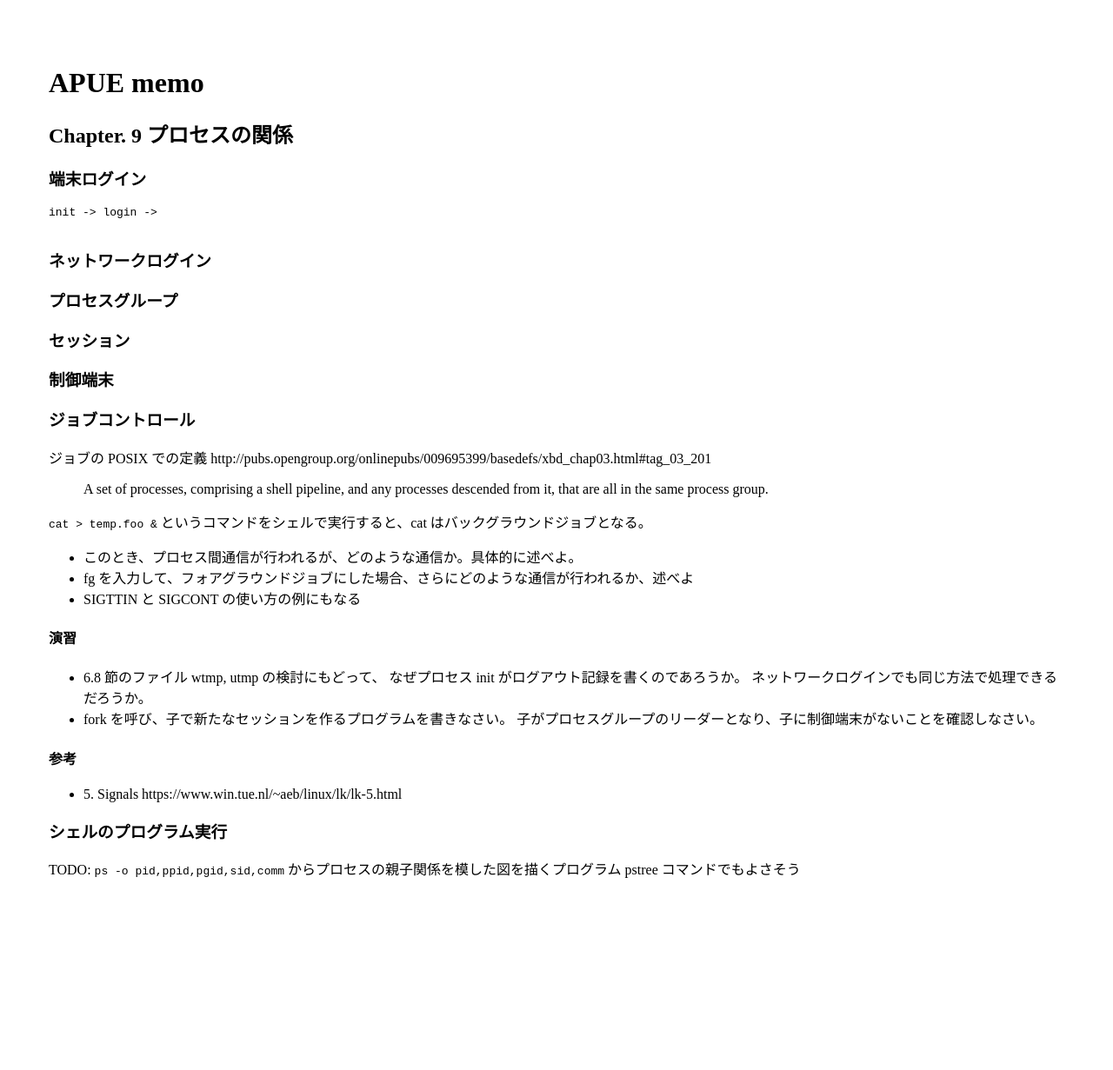
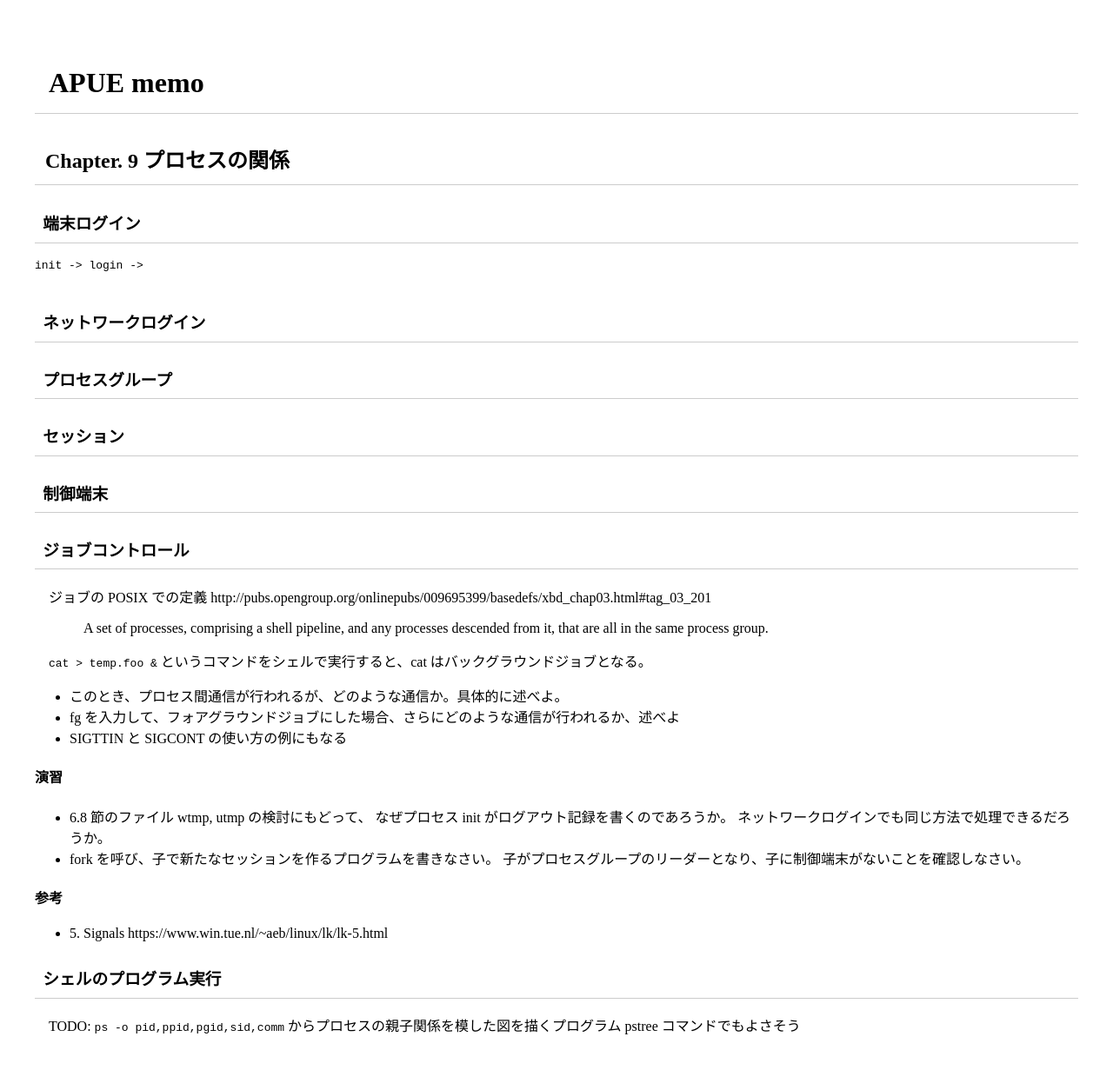
Before and after one commit to f6o/f6o.github.io, a Jekyll site: the page built from apue_ch09.md, in a window 1280 px wide. Shown: the whole page at 87% size. Built offline with Jekyll 4.4.1, drawn with Linux system fonts in a browser that asks for light colours; nearby versions of some CDN libraries; our own code applies the rules of GitHub Pages for plain Markdown files; before the commit the page ends 1083 px from its top, so only the background shows below that.

Commit message:
add the bottom border of headers and paragraph margins

```diff
--- a/_layouts/default.html
+++ b/_layouts/default.html
@@ -18,11 +18,12 @@
     });
 </script>
 <style>
-body { padding: 3em; }
+  body { padding: 2em; }
+  h1, h2, h3 { padding: 0.5em; border-bottom: 1px solid #ccc; }
+  p { margin : 0 1em; }
 </style>
 </head>
 <body>
-<p>{{ page.date }}</p>
 {{ content }}
 </body>
 </html>
```
